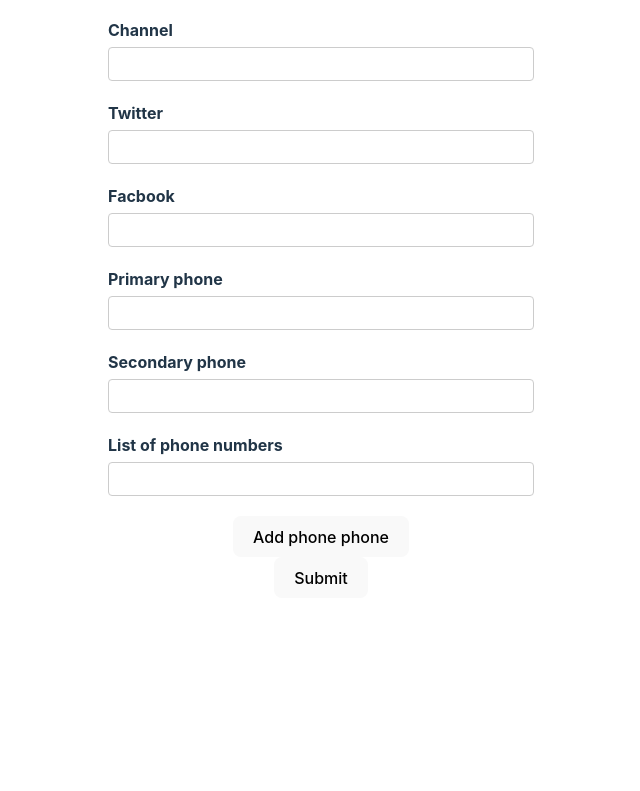
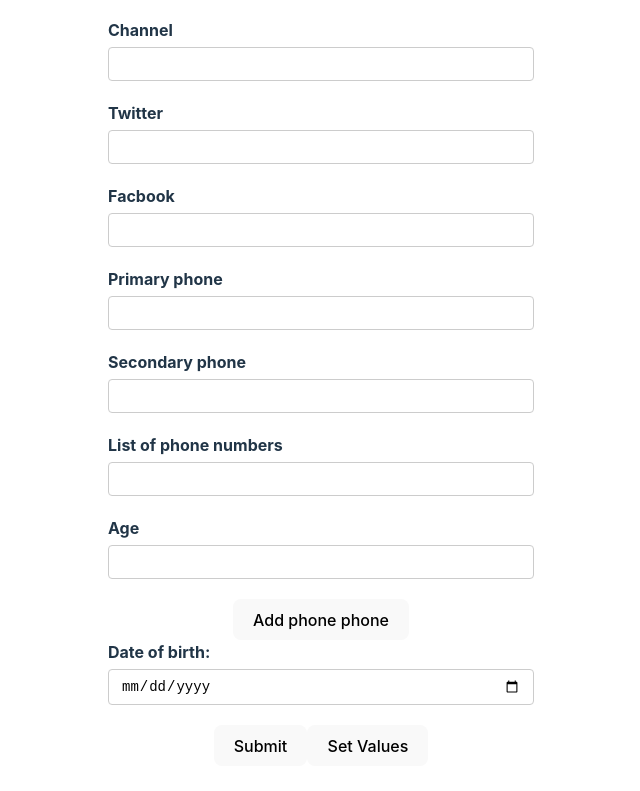
Before and after one commit to IvanRadovic/FormValidation---2, a React (Vite) app: page / in a window 1280 px wide. Shown: the part 305-1096 px from the top of the page, without its empty margins (319-959 px from the left). Before the commit the page ends 935 px from the top, so only its background shows below. Built offline with nearby package versions, Linux system fonts and the light colour scheme.

Commit message:
Adding numberic and date values, learning about get and setValues

```diff
--- a/src/components/YoutubeForm.component.jsx
+++ b/src/components/YoutubeForm.component.jsx
@@ -19,7 +19,9 @@ const YoutubeForm = () => {
           facebook:"",
         },
         phoneNumbers:[ "","" ],
-        phNumbers:[{ number: ""}]
+        phNumbers:[{ number: ""}],
+        age: 0,
+        dob: new Date()
   }
 
     /* --- For fetching user ---  */
@@ -33,7 +35,17 @@ const YoutubeForm = () => {
 
   })
 
-  const { register, control, handleSubmit, formState } = form;
+  const {
+    register,
+    control,
+    handleSubmit,
+    formState,
+    watch,
+    // getValues,
+    setValue
+   } = form;
+
+
   const { errors } = formState;
 
   const { fields, append, remove } = useFieldArray({
@@ -45,10 +57,21 @@ const YoutubeForm = () => {
     console.log('Form submitted', data);
   }
 
+  const watchUsename = watch(["username", "email", "channel"]);
+
+  const handlerGetValues = () => {
+    console.log("GetValues: " , getValues())
+  }
+
+  const handlerSetValues = () => {
+    setValue("username", "username");
+  }
+
   renderCount++;
   return (
     <div>
         <h1>Youtube form ({renderCount/2})</h1>
+        {/* <h1>WATCHED VALUE: {watchUsename}</h1> */}
         <form onSubmit={handleSubmit(onSubmit)} noValidate>
             <DefaultInput
                label="Username"
@@ -150,11 +173,44 @@ const YoutubeForm = () => {
                     )}
                   </div>
                 ))}
+
+                <div className="form-control">
+                  <label htmlFor="Age">Age</label>
+                  <input
+                    type='number'
+                    id='Age'
+                    {...register("Age", {
+                      valueAsNumber:true,
+                      required:{
+                        value:true,
+                        message:'Age is required'
+                      }
+                    })}
+                  />
+                  <p className='error'>{errors.age?.message}</p>
+                </div>
                 <button type='button' onClick={() => append({ number: ""})}>Add phone phone</button>
               </div>
             </div>
+            <div className="form-control">
+              <label htmlFor="Date">Date of birth:</label>
+              <input
+                type='date'
+                id='Date'
+                {...register("Date", {
+                  valueAsDate:true,
+                  required:{
+                    value:true,
+                    message:'Date is required'
+                  }
+                })}
+              />
+              <p className='error'>{errors.Date?.message}</p>
+            </div>
 
             <button>Submit</button>
+            {/* <button type='button' onClick={handlerGetValues()}>Get Values</button> */}
+            <button type='button' onClick={handlerSetValues}>Set Values</button>
         </form>
         <DevTool control={control} />
     </div>
```
